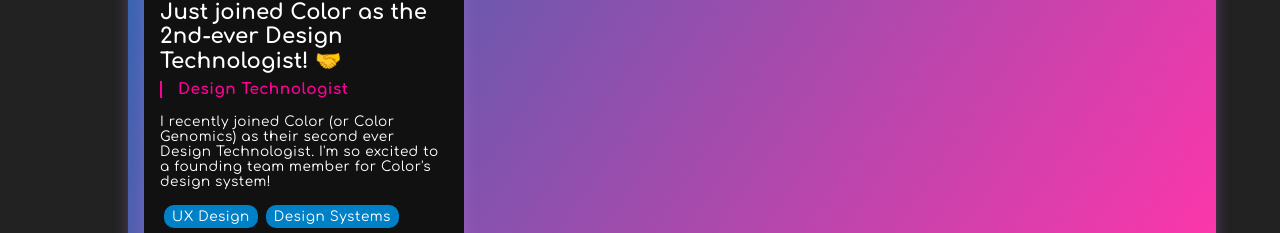
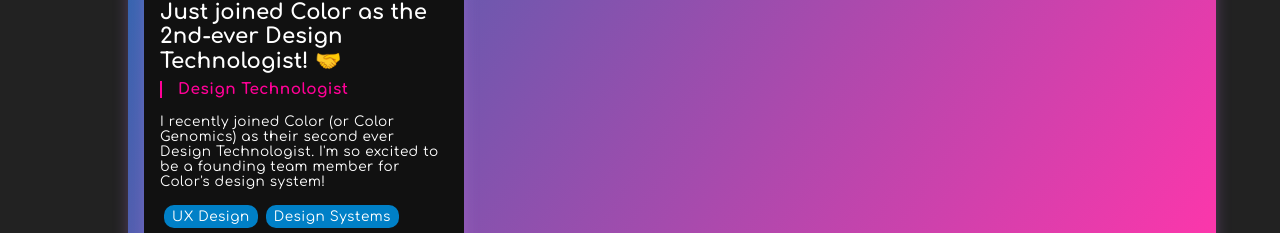
Before and after one commit to BranonConor/portfolio-official, a Gatsby site: page / in a window 1280 px wide. Shown: the part 1493-1726 px from the top of the page. Built offline with nearby package versions, Linux system fonts and the light colour scheme; Gatsby itself is replaced by a stand-in of ours.

Commit message:
Fixed typo

```diff
--- a/src/components/grids/achievement-grid.js
+++ b/src/components/grids/achievement-grid.js
@@ -63,7 +63,7 @@
         {
             name: 'Just joined Color as the 2nd-ever Design Technologist! 🤝',
             role: 'Design Technologist',
-            description: "I recently joined Color (or Color Genomics) as their second ever Design Technologist. I'm so excited to a founding team member for Color's design system!",
+            description: "I recently joined Color (or Color Genomics) as their second ever Design Technologist. I'm so excited to be a founding team member for Color's design system!",
             technologies: [
                 'UX Design',
                 'Design Systems',
```
